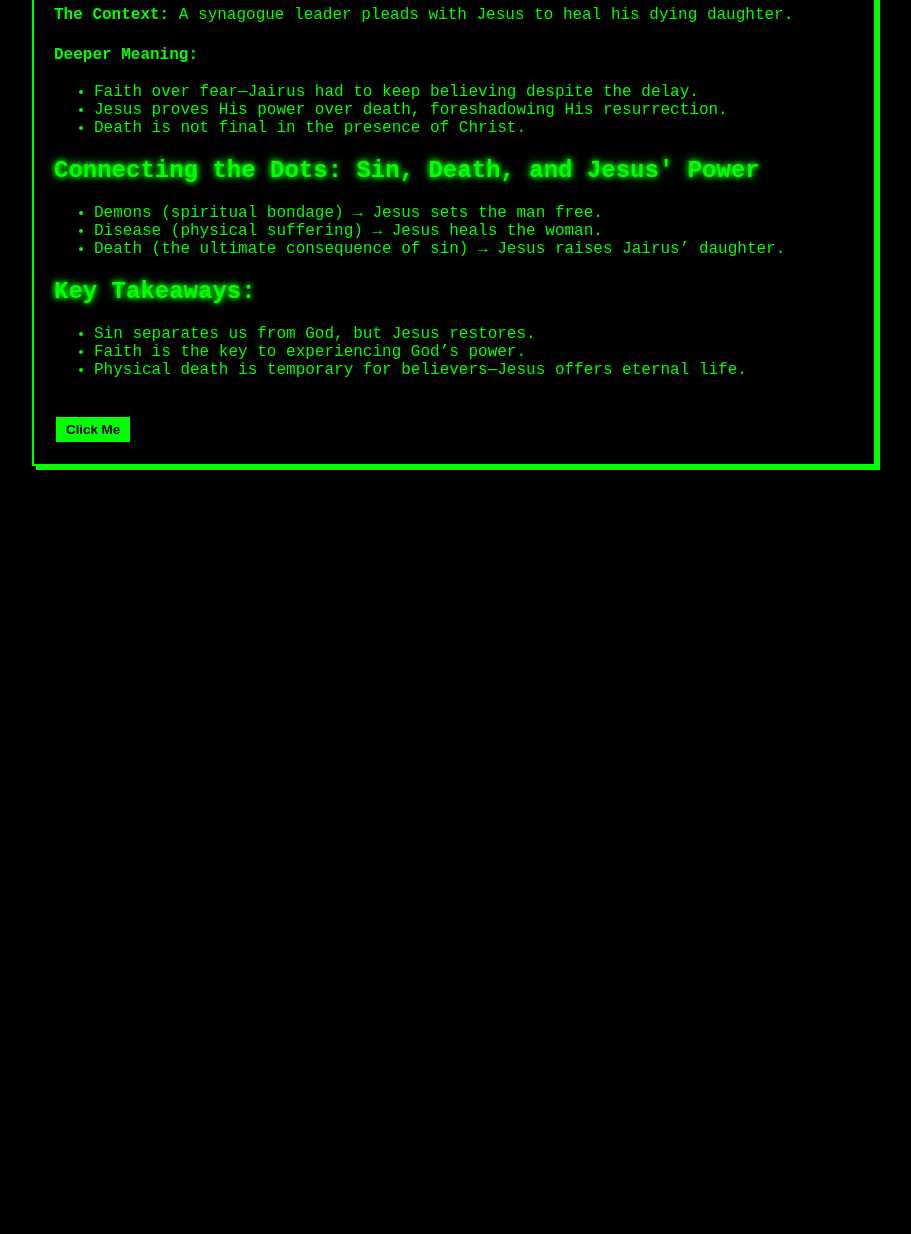
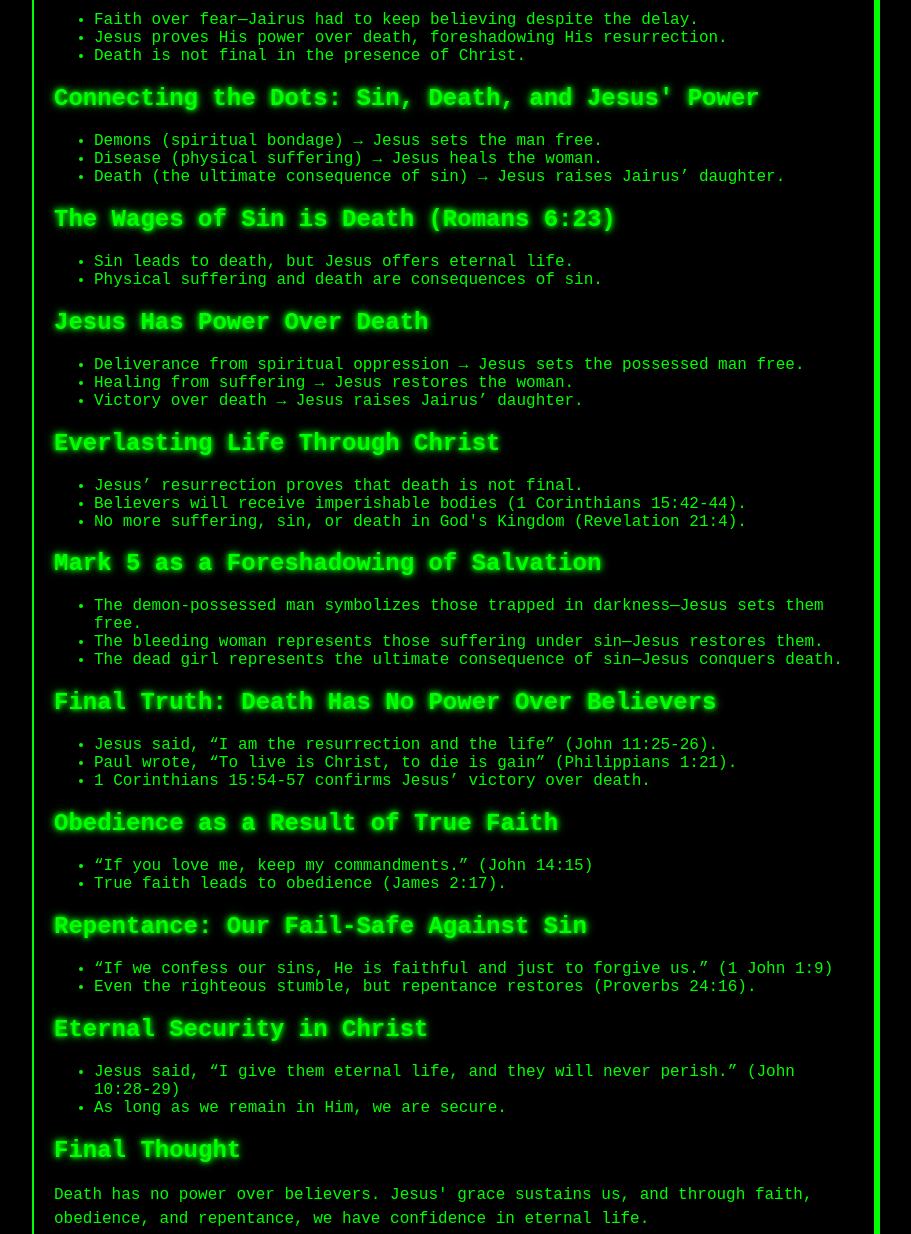
Before and after one commit to indianarobbins/limegreen, a plain HTML site: page mark5.html in a window 1280 px wide. Shown: the part 798-2032 px from the top of the page, without its empty margins (186-1097 px from the left). Before the commit the page ends 1284 px from the top, so only its background shows below. Drawn offline with Linux system fonts and the light colour scheme.

Commit message:
Update mark5.html

```diff
--- a/mark5.html
+++ b/mark5.html
@@ -60,20 +60,20 @@
     <div class="window">
         <div class="title-bar">File Explorer - [Mark 5 Breakdown]</div>
         <h1>Deeper Meaning of Mark 5</h1>
-        <p><strong>Mark 5 is a powerful chapter that showcases Jesus' authority over the spiritual, physical, and natural realms.</strong></p>
+        <p><strong>Mark 5 showcases Jesus' power over demons, disease, and death.</strong></p>
 
         <h2>1. Jesus' Power Over Demonic Forces (Mark 5:1-20)</h2>
-        <p><strong>The Setting:</strong> Jesus encounters a man possessed by a legion of demons in the Gentile region of the Gerasenes.</p>
+        <p><strong>Setting:</strong> Jesus encounters a demon-possessed man in Gerasenes.</p>
         <p><strong>Deeper Meaning:</strong></p>
         <ul>
             <li>Jesus demonstrates authority over demonic forces.</li>
             <li>The man’s self-destruction shows how sin seeks to destroy life.</li>
-            <li>The people fear Jesus instead of rejoicing—showing that not everyone welcomes God's power.</li>
-            <li>The healed man becomes an evangelist, revealing that Jesus' mission extends beyond Israel.</li>
+            <li>The townspeople fear Jesus instead of rejoicing—some prefer comfort over transformation.</li>
+            <li>The healed man becomes an evangelist, showing that Jesus’ mission extends beyond Israel.</li>
         </ul>
 
         <h2>2. The Woman with the Issue of Blood (Mark 5:25-34)</h2>
-        <p><strong>The Condition:</strong> A woman suffering for 12 years seeks healing by touching Jesus’ cloak.</p>
+        <p><strong>Context:</strong> A woman suffering for 12 years touches Jesus' cloak for healing.</p>
         <p><strong>Deeper Meaning:</strong></p>
         <ul>
             <li>Faith, not ritual purity, brings healing.</li>
@@ -82,7 +82,7 @@
         </ul>
 
         <h2>3. Jairus’ Daughter Raised from the Dead (Mark 5:21-24, 35-43)</h2>
-        <p><strong>The Context:</strong> A synagogue leader pleads with Jesus to heal his dying daughter.</p>
+        <p><strong>Context:</strong> A synagogue leader pleads with Jesus to heal his dying daughter.</p>
         <p><strong>Deeper Meaning:</strong></p>
         <ul>
             <li>Faith over fear—Jairus had to keep believing despite the delay.</li>
@@ -97,12 +97,60 @@
             <li>Death (the ultimate consequence of sin) → Jesus raises Jairus’ daughter.</li>
         </ul>
 
-        <h2>Key Takeaways:</h2>
+        <h2>The Wages of Sin is Death (Romans 6:23)</h2>
         <ul>
-            <li>Sin separates us from God, but Jesus restores.</li>
-            <li>Faith is the key to experiencing God’s power.</li>
-            <li>Physical death is temporary for believers—Jesus offers eternal life.</li>
+            <li>Sin leads to death, but Jesus offers eternal life.</li>
+            <li>Physical suffering and death are consequences of sin.</li>
         </ul>
+
+        <h2>Jesus Has Power Over Death</h2>
+        <ul>
+            <li>Deliverance from spiritual oppression → Jesus sets the possessed man free.</li>
+            <li>Healing from suffering → Jesus restores the woman.</li>
+            <li>Victory over death → Jesus raises Jairus’ daughter.</li>
+        </ul>
+
+        <h2>Everlasting Life Through Christ</h2>
+        <ul>
+            <li>Jesus’ resurrection proves that death is not final.</li>
+            <li>Believers will receive imperishable bodies (1 Corinthians 15:42-44).</li>
+            <li>No more suffering, sin, or death in God's Kingdom (Revelation 21:4).</li>
+        </ul>
+
+        <h2>Mark 5 as a Foreshadowing of Salvation</h2>
+        <ul>
+            <li>The demon-possessed man symbolizes those trapped in darkness—Jesus sets them free.</li>
+            <li>The bleeding woman represents those suffering under sin—Jesus restores them.</li>
+            <li>The dead girl represents the ultimate consequence of sin—Jesus conquers death.</li>
+        </ul>
+
+        <h2>Final Truth: Death Has No Power Over Believers</h2>
+        <ul>
+            <li>Jesus said, “I am the resurrection and the life” (John 11:25-26).</li>
+            <li>Paul wrote, “To live is Christ, to die is gain” (Philippians 1:21).</li>
+            <li>1 Corinthians 15:54-57 confirms Jesus’ victory over death.</li>
+        </ul>
+
+        <h2>Obedience as a Result of True Faith</h2>
+        <ul>
+            <li>“If you love me, keep my commandments.” (John 14:15)</li>
+            <li>True faith leads to obedience (James 2:17).</li>
+        </ul>
+
+        <h2>Repentance: Our Fail-Safe Against Sin</h2>
+        <ul>
+            <li>“If we confess our sins, He is faithful and just to forgive us.” (1 John 1:9)</li>
+            <li>Even the righteous stumble, but repentance restores (Proverbs 24:16).</li>
+        </ul>
+
+        <h2>Eternal Security in Christ</h2>
+        <ul>
+            <li>Jesus said, “I give them eternal life, and they will never perish.” (John 10:28-29)</li>
+            <li>As long as we remain in Him, we are secure.</li>
+        </ul>
+
+        <h2>Final Thought</h2>
+        <p>Death has no power over believers. Jesus' grace sustains us, and through faith, obedience, and repentance, we have confidence in eternal life.</p>
 
         <button id="clickButton" class="button">Click Me</button>
     </div>
@@ -110,7 +158,7 @@
     <script>
         document.addEventListener("DOMContentLoaded", function() {
             document.getElementById("clickButton").addEventListener("click", function() {
-                alert("Fear not, only believe. (Mark 5:36)");
+                alert("Jesus has conquered death! (1 Corinthians 15:54)");
             });
         });
     </script>
```
